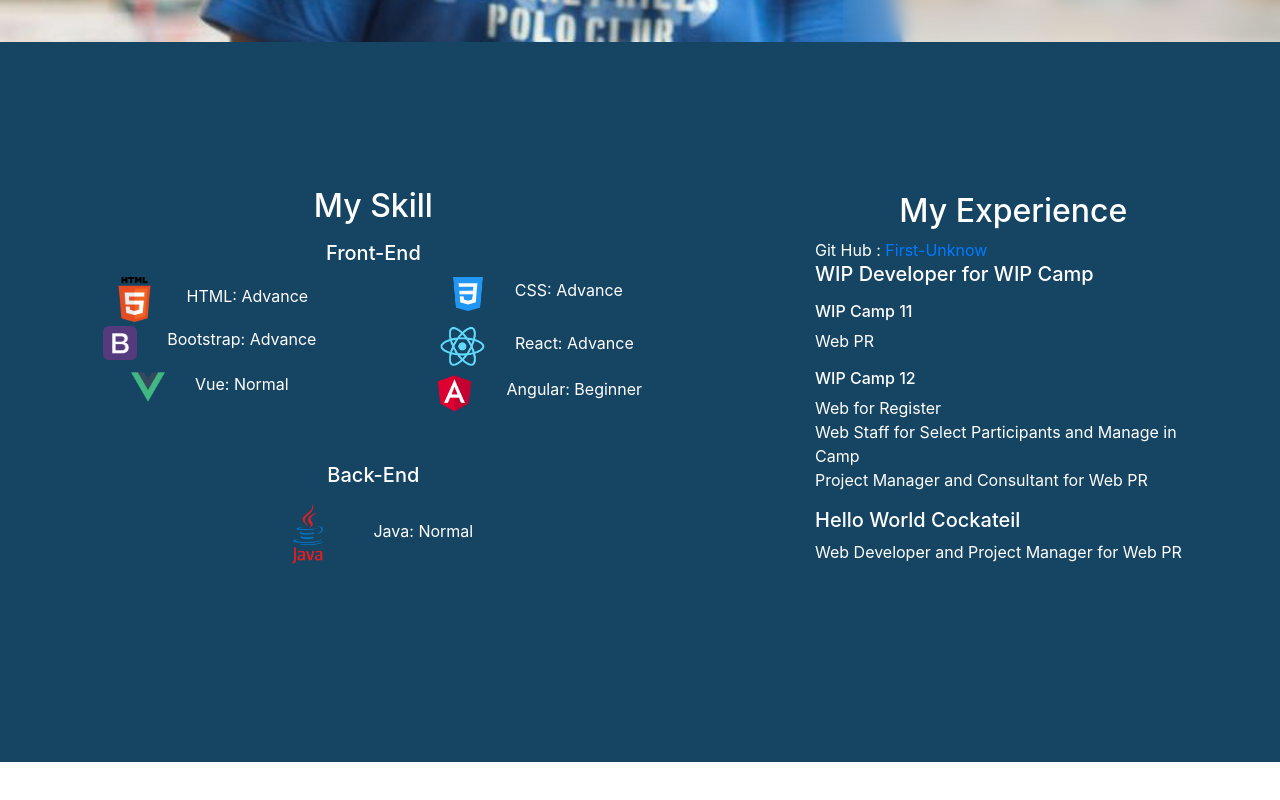
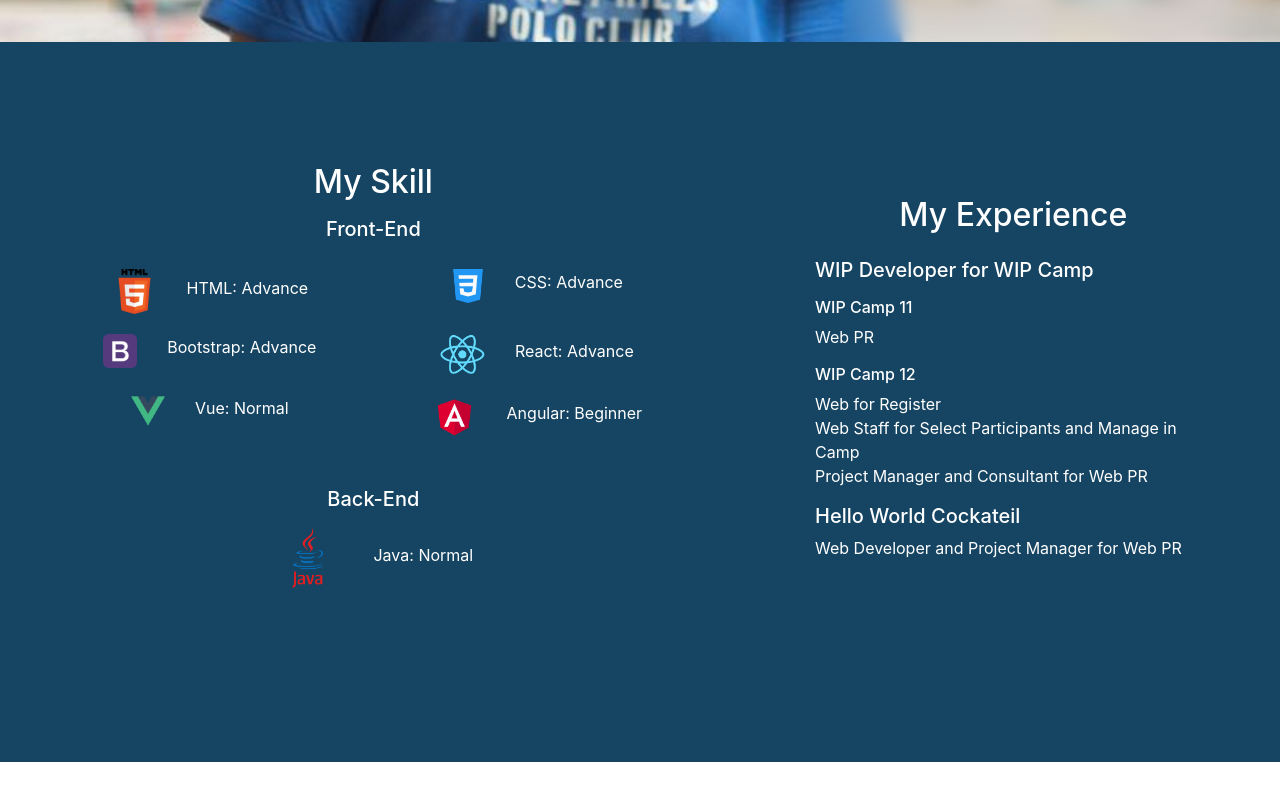
Before and after one commit to First-unknow/PortFolio, a React (Create React App) app: page / in a window 1280 px wide. Shown: the part 758-1558 px from the top of the page. Built offline with nearby package versions, Linux system fonts and the light colour scheme.

Commit message:
[UPDATE]Change margin-top in Skill

```diff
--- a/src/components/Skill/index.js
+++ b/src/components/Skill/index.js
@@ -47,7 +47,7 @@ export default class Index extends Component {
           {
             this.state.FE.map((data, i) => (
               <LogoSkill
-                className="col-12 col-lg-6"
+                className="col-12 col-lg-6 mt-3"
                 src={`/images/skill/${data.img}.png`}
                 text={data.text}
                 size={ data.img === 'html' || data.img === 'Angular' || data.img === 'react' ? '75px' : '64px' }
@@ -70,8 +70,8 @@ export default class Index extends Component {
 
         <Div className="flex-column col-12 col-md-4 text-center mt-3 mt-md-0 pb-3 pb-md-0">
           <h2>My Experience</h2>
-          <div className="text-md-left">
-            Git Hub : <a href="https://github.com/First-unknow"> First-Unknow</a>  <br />
+          <div className="text-md-left mt-4">
+            {/* Git Hub : <a href="https://github.com/First-unknow"> First-Unknow</a>  <br /> */}
 
             <h5>WIP Developer for WIP Camp</h5>
             <h6 className="mt-3">WIP Camp 11</h6>
```
